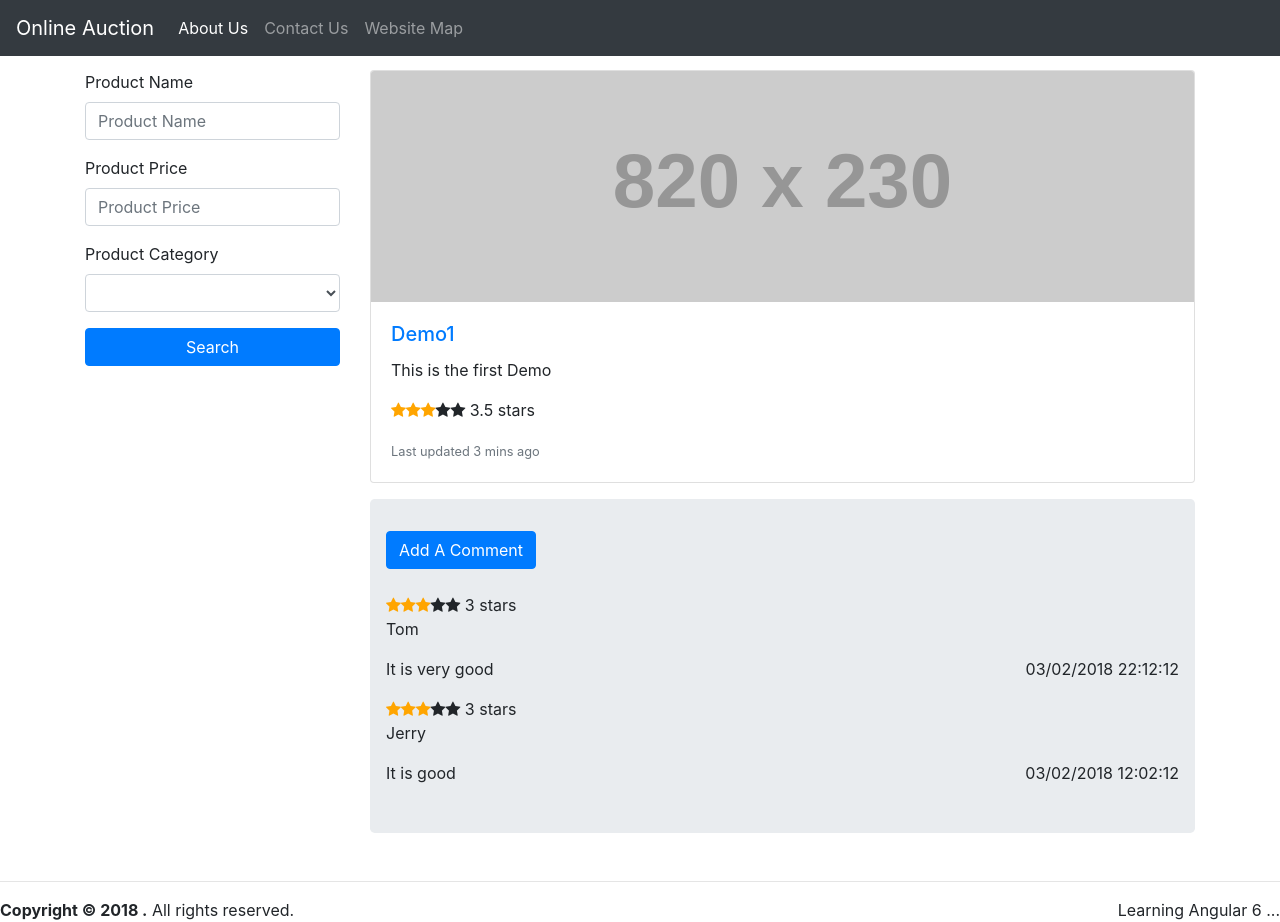
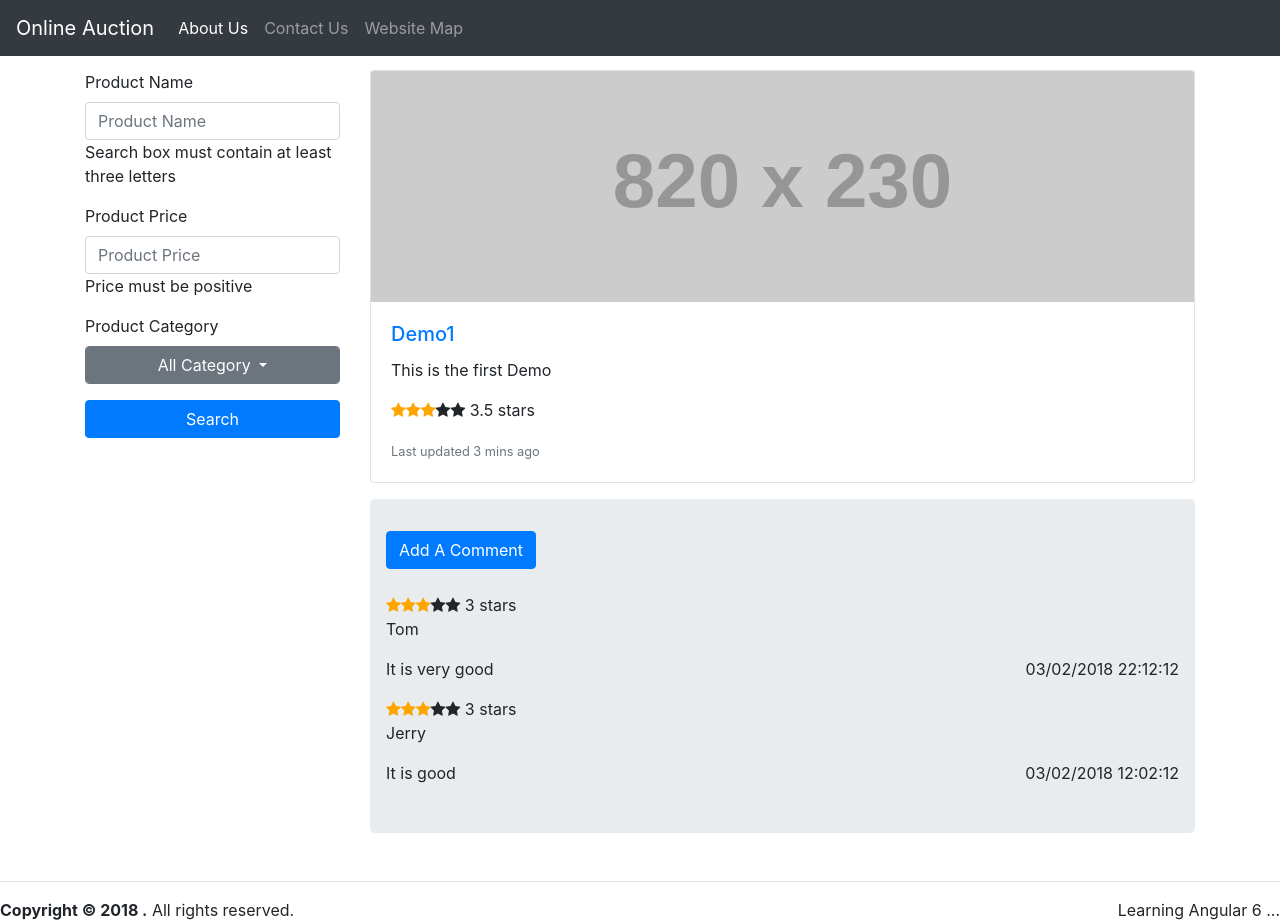
Before and after one commit to yeminyi/eshop-demo, an Angular app: page /product/1 in a window 1280 px wide. Built offline with nearby package versions, Linux system fonts and the light colour scheme.

Commit message:
boostrap4 use new dropdown

```diff
--- a/angular.json
+++ b/angular.json
@@ -26,9 +26,9 @@
               "src/styles.css"
             ],
             "scripts": [
-              "node_modules/jquery/dist/jquery.js",
-              "node_modules/bootstrap/dist/js/bootstrap.js",
-              "node_modules/popper.js/dist/umd/popper.min.js"
+              "node_modules/jquery/dist/jquery.slim.min.js",
+              "node_modules/popper.js/dist/umd/popper.min.js",
+              "node_modules/bootstrap/dist/js/bootstrap.min.js"
             ]
           },
           "configurations": {
--- a/src/app/search/search.component.html
+++ b/src/app/search/search.component.html
@@ -1,15 +1,30 @@
-<form action="" name="searchForm" role="form">
-  <div class="form-group">
+<form [formGroup]="formModel" (ngSubmit)="onSearch()" novalidate>
+  <div class="form-group" [class.has-error]="formModel.hasError('minlength','title')">
     <label for="productTitle">Product Name</label>
-    <input type="text" id="productTitle" placeholder="Product Name" class="form-control">
+    <input type="text" formControlName="title" id="productTitle" placeholder="Product Name" class="form-control">
+    <span class="help-block" [class.hidden]="!formModel.hasError('minlength','title')">Search box must contain at least three letters </span>
   </div>
-  <div class="form-group">
+  <div class="form-group" [class.has-error]="formModel.hasError('positiveNumber','price')">
       <label for="productPrice">Product Price</label>
       <input type="text" id="productPrice" placeholder="Product Price" class="form-control">
+      <span class="help-block" [class.hidden]="!formModel.hasError('positiveNumber','price')">Price must be positive </span>
   </div>
   <div class="form-group">
     <label for="productCategory">Product Category</label>
-    <select name="productCategory" class="form-control" id="productCategory"></select>
+    <!-- <select formControlName="category" name="productCategory" class="form-control" id="productCategory"></select>
+    <option value="-1">All Category</option>
+    <option *ngFor="let category of categories"  [value]="category">{{category}}</option> -->
+    <div class="dropdown">
+      <button class="btn btn-secondary dropdown-toggle form-control" type="button"
+      name="productCategory"  id="productCategory"
+       data-toggle="dropdown" aria-haspopup="true" aria-expanded="false">
+       {{selectCategory}}
+      </button>
+      <div class="dropdown-menu" aria-labelledby="dropdownMenuButton">
+        <button class="dropdown-item" *ngFor="let category of categories" (click)="selectBtn(category)">{{category}}</button>
+      </div>
+    </div>
+
   </div>
   <div class="form-group">
     <button type="submit" class="btn btn-primary btn-block">Search</button>
--- a/src/app/search/search.component.ts
+++ b/src/app/search/search.component.ts
@@ -1,4 +1,7 @@
 import { Component, OnInit } from '@angular/core';
+import { FormBuilder, FormGroup, Validators, FormControl } from '@angular/forms';
+import { retry } from 'rxjs/operators';
+import { ProductService } from '../service/product.service';
 
 @Component({
   selector: 'app-search',
@@ -7,9 +10,44 @@ import { Component, OnInit } from '@angular/core';
 })
 export class SearchComponent implements OnInit {
 
-  constructor() { }
+  formModel: FormGroup;
+  categories:string[];
+  selectCategory="All Category";
+  constructor(private productService:ProductService) {
+    let fb =new FormBuilder();
+    this.formModel=fb.group({
+      title:['',Validators.minLength(3)],
+      price:[null,this.positiveNumberValidator],
+      category:['-1']
+    });
+   }
 
   ngOnInit() {
+    this.categories=this.productService.getAllCategories();
+    this.categories.unshift(this.selectCategory);
   }
+  positiveNumberValidator(control:FormControl):any{
+    if (!control.value){
+      return null;
+    }
+    let price =parseInt(control.value);
+    if(price >0){
+      return null;
+    }else{
+      return {
+        positiveNumber:true
+      }
+    }
+  }
+  onSearch(){
+    if(this.formModel.valid){
+      console.log(this.formModel.value);
 
+    }
+  }
+  selectBtn(category){
+    console.log(category);
+    this.selectCategory=category;
+
+  }
 }
--- a/src/app/service/product.service.ts
+++ b/src/app/service/product.service.ts
@@ -23,6 +23,9 @@ export class ProductService {
 
     ];
     constructor() { }
+    getAllCategories() :string[]{
+      return["Computers","Tablets","Book","Phones"];
+    }
     getProducts(): Product[] {
       return this.products;
     }
```
